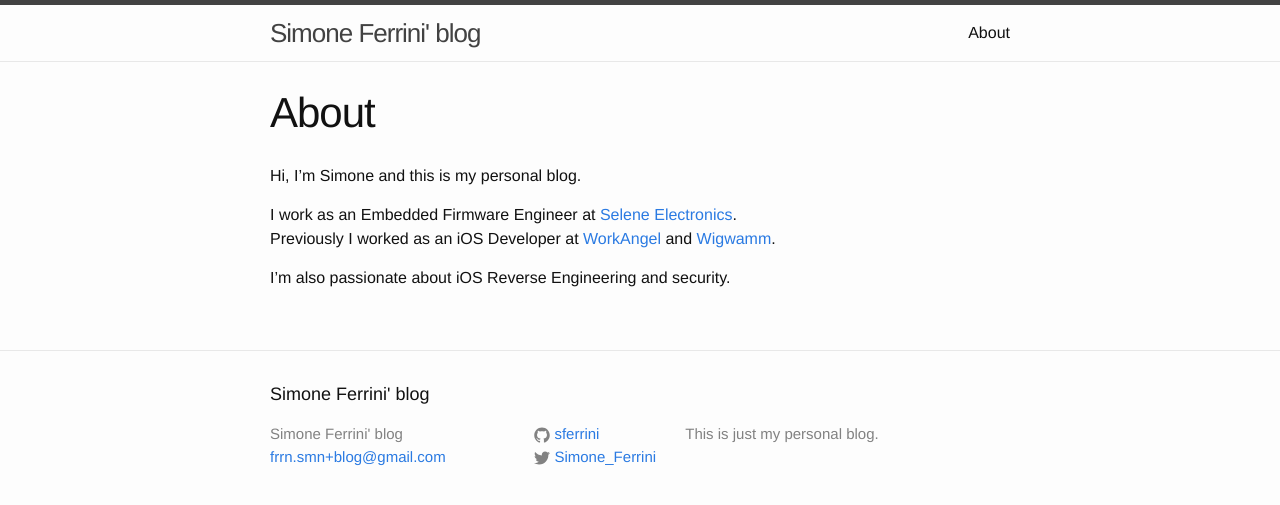
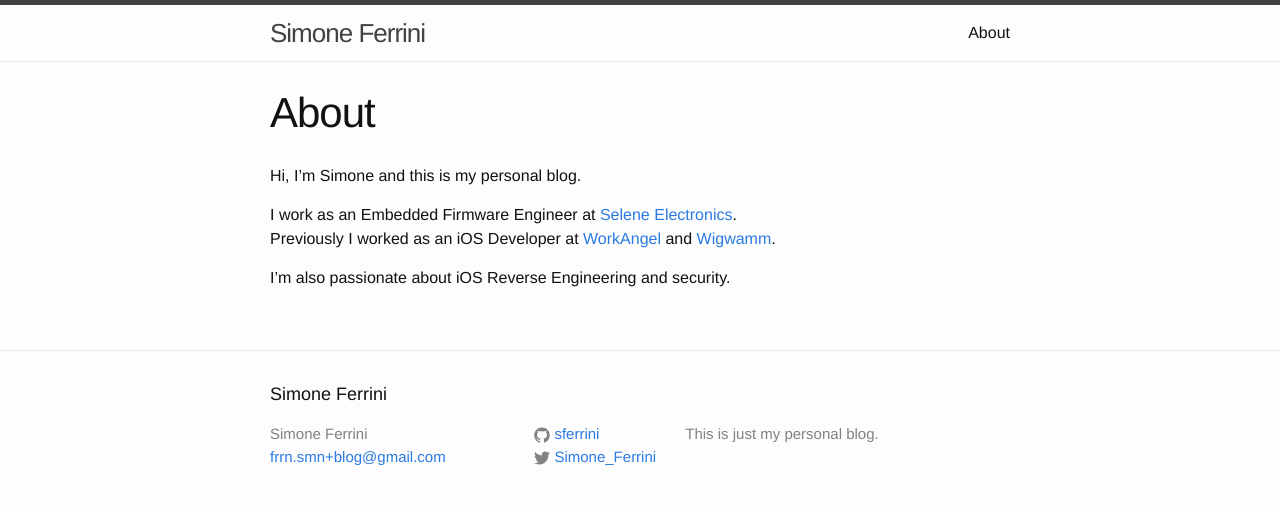
Before and after one commit to sferrini/sferrini.github.io, a Jekyll site: the page built from about.md, in a window 1280 px wide. Shown: the top 505 px of the page. Built offline with Jekyll 4.4.1, drawn with Linux system fonts in a browser that asks for light colours.

Commit message:
Changed blog's title

```diff
--- a/_config.yml
+++ b/_config.yml
@@ -6,7 +6,7 @@
 # 'jekyll serve'. If you change this file, please restart the server process.
 
 # Site settings
-title: Simone Ferrini' blog
+title: Simone Ferrini
 email: frrn.smn+blog@gmail.com
 description: > # this means to ignore newlines until "baseurl:"
   This is just my personal blog.
```
